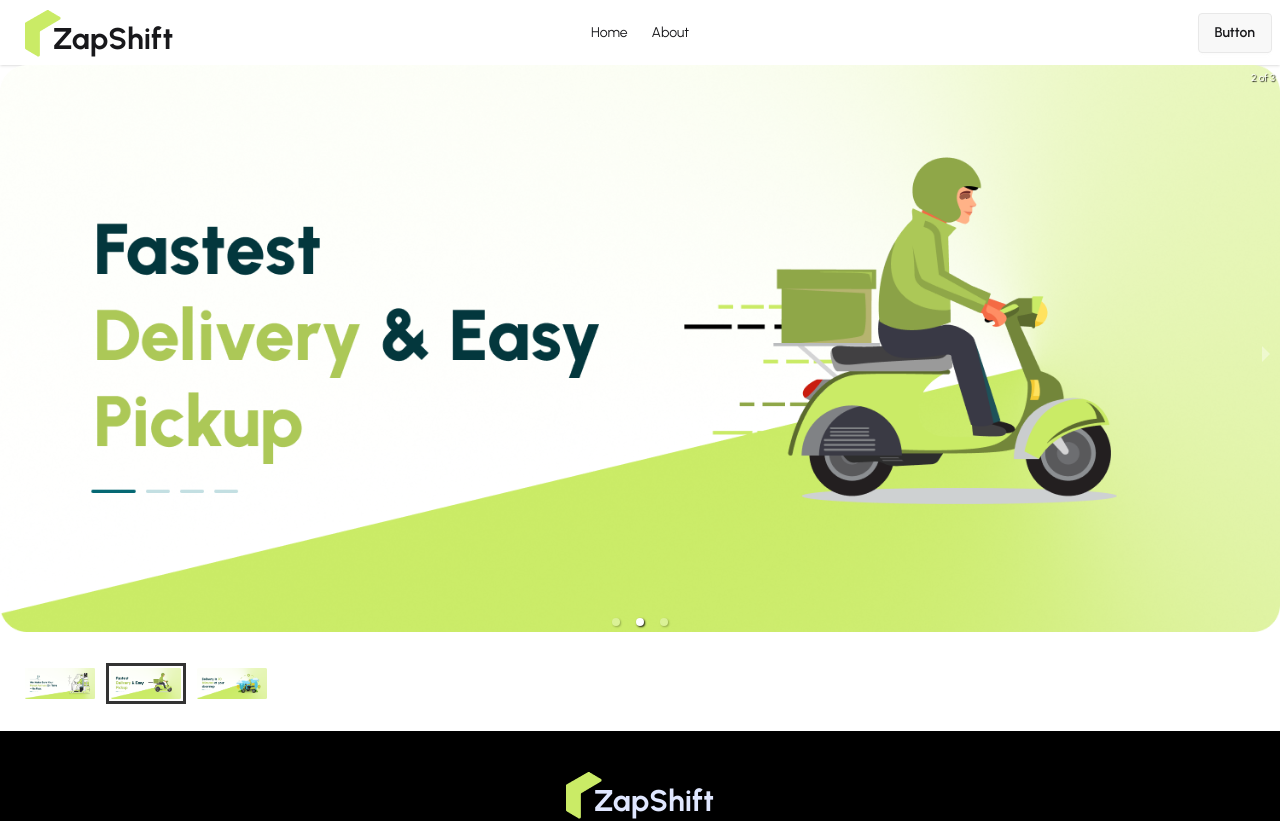
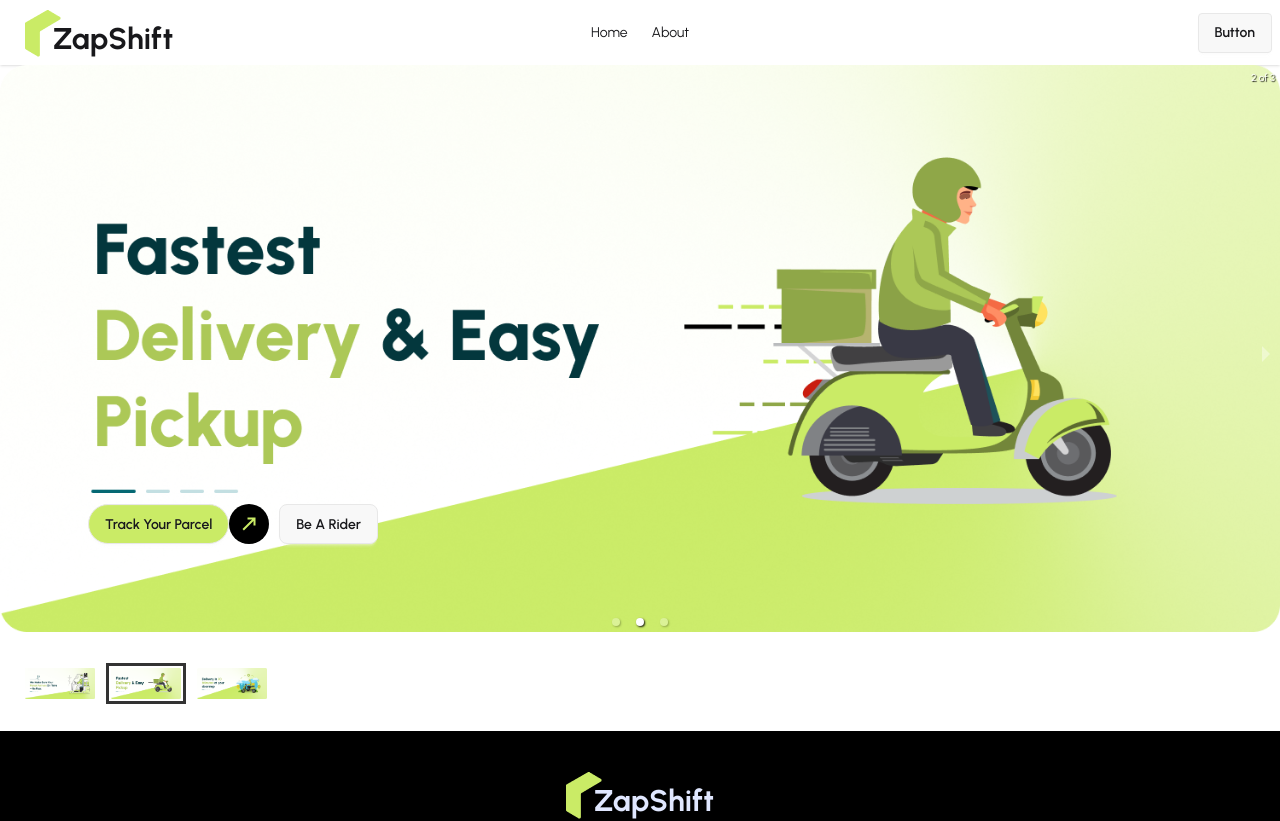
Before and after one commit to MUSTAKIMBIN/ZapShiftClient, a React (Vite) app: page / in a window 1280 px wide. Shown: the top 821 px of the page. Built offline with nearby package versions, Linux system fonts and the light colour scheme.

Commit message:
added button in sliders

```diff
--- a/src/pages/Home/Banner/Banner.jsx
+++ b/src/pages/Home/Banner/Banner.jsx
@@ -1,10 +1,7 @@
 import React from "react";
 import { Carousel } from "react-responsive-carousel";
 import "react-responsive-carousel/lib/styles/carousel.min.css";
-
-// import bannerImg1 from "../../assets/banner/banner1.png";
-// import bannerImg2 from "../../assets/banner/banner2.png";
-// import bannerImg3 from "../../assets/banner/banner3.png";
+import { CgArrowTopRight } from "react-icons/cg";
 import bannerImg1 from "../../../assets/banner/banner1.png";
 import bannerImg2 from "../../../assets/banner/banner2.png";
 import bannerImg3 from "../../../assets/banner/banner3.png";
@@ -12,14 +9,50 @@ import bannerImg3 from "../../../assets/banner/banner3.png";
 const Banner = () => {
   return (
     <Carousel autoPlay={true} infiniteLoop={true}>
-      <div>
+      <div className="relative">
         <img src={bannerImg1} alt="" />
+        {/* button div */}
+        <div className="flex gap-2.5 items-center absolute bottom-22 left-22">
+          <div className="flex items-center">
+            <button className="btn bg-primary rounded-full">
+              Track Your Parcel
+            </button>
+            <button className="bg-black px-2 py-2 rounded-full text-primary font-bold text-2xl">
+              <CgArrowTopRight />
+            </button>
+          </div>
+          <button className="btn rounded-lg">Be A Rider</button>
+        </div>
       </div>
-      <div>
+      <div className="relative">
         <img src={bannerImg2} alt="" />
+        {/* button div */}
+        <div className="flex gap-2.5 items-center absolute bottom-22 left-22">
+          <div className="flex items-center">
+            <button className="btn bg-primary rounded-full">
+              Track Your Parcel
+            </button>
+            <button className="bg-black px-2 py-2 rounded-full text-primary font-bold text-2xl">
+              <CgArrowTopRight />
+            </button>
+          </div>
+          <button className="btn rounded-lg">Be A Rider</button>
+        </div>
       </div>
-      <div>
+      <div className="relative">
         <img src={bannerImg3} alt="" />
+        {/* button div */}
+        <div className="flex gap-2.5 items-center absolute bottom-22 left-22">
+          <div className="flex items-center">
+            <button className="btn bg-primary rounded-full">
+              Track Your Parcel
+            </button>
+            <button className="bg-black px-2 py-2 rounded-full text-primary font-bold text-2xl">
+              <CgArrowTopRight />
+            </button>
+          </div>
+          <button className="btn rounded-lg">Be A Rider</button>
+        </div>
       </div>
     </Carousel>
   );
```
